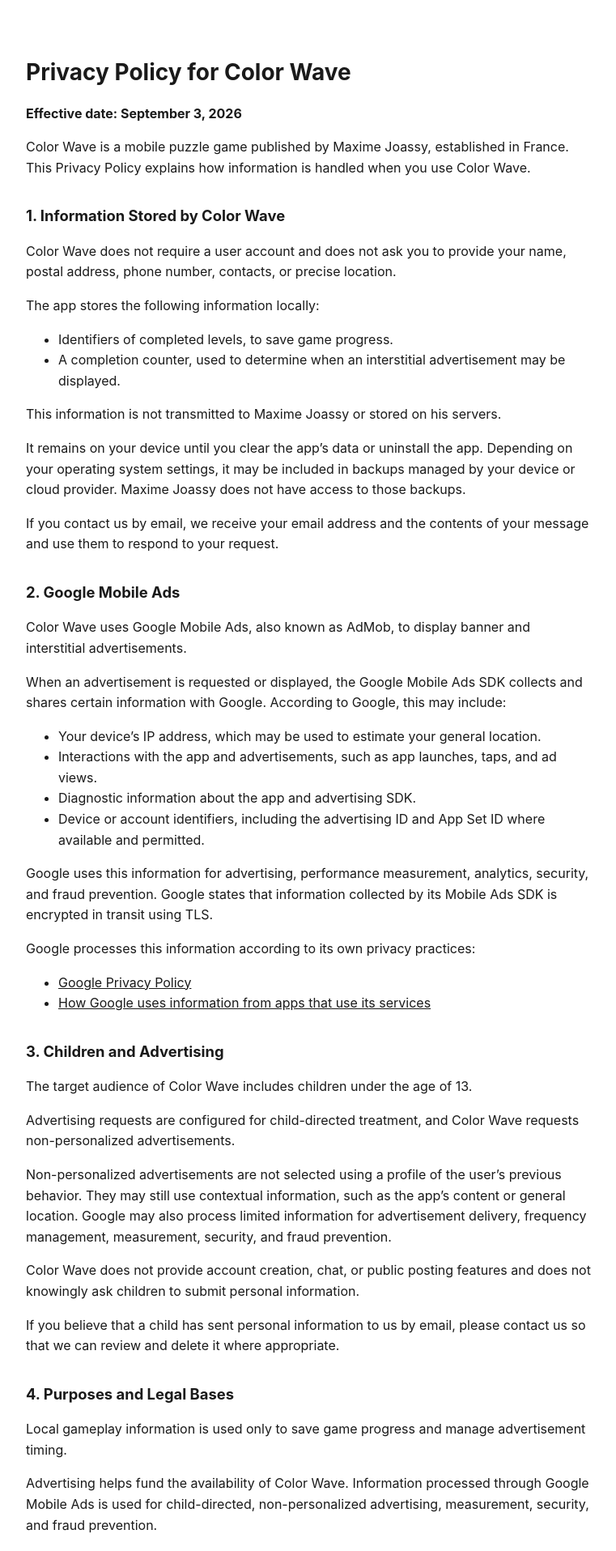
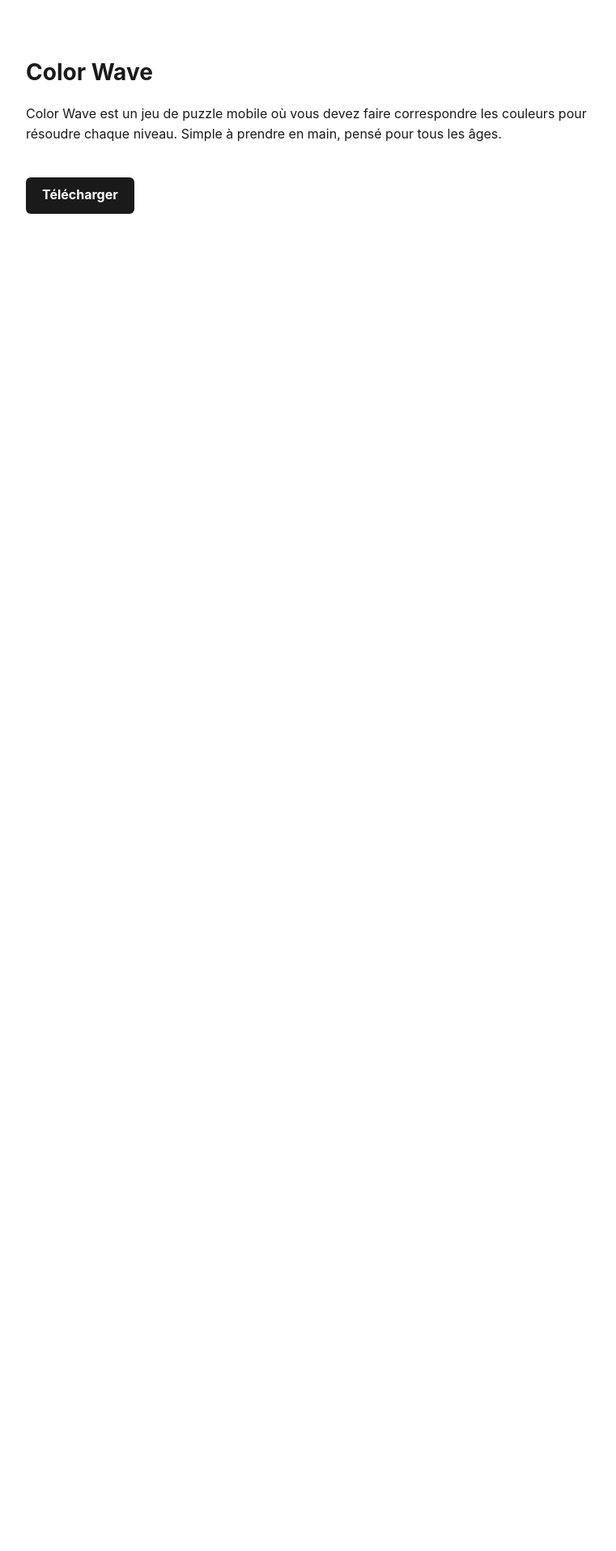
Before and after one commit to ColorWave-app/color-wave-static, a Jekyll site: the page built from index.md, in a window 1280 px wide. Shown: the top 1915 px of the page at 81% size, without its empty margins (258-1019 px from the left). Built offline with Jekyll 4.4.1, drawn with Linux system fonts in a browser that asks for light colours; after the commit the page ends 900 px from its top, so only the background shows below that; some of the changed text lies outside the part shown.

Commit message:
feat: add index page

```diff
--- a/_config.yml
+++ b/_config.yml
@@ -1,5 +1,5 @@
 title: Color Wave
-description: Privacy Policy for the Color Wave mobile app
+description: Color Wave, a mobile puzzle game
 lang: en
 
 # GitHub Pages builds with the github-pages gem; keep plugins minimal.
--- a/assets/css/style.css
+++ b/assets/css/style.css
@@ -47,3 +47,18 @@ a {
 a:hover {
   text-decoration: none;
 }
+
+.download-button {
+  display: inline-block;
+  margin-top: 1.5rem;
+  padding: 0.6rem 1.25rem;
+  background: #1a1a1a;
+  color: #ffffff;
+  text-decoration: none;
+  border-radius: 6px;
+  font-weight: 700;
+}
+
+.download-button:hover {
+  background: #333333;
+}
--- /dev/null
+++ b/index.md
@@ -0,0 +1,12 @@
+---
+layout: default
+title: Color Wave
+---
+
+# Color Wave
+
+Color Wave est un jeu de puzzle mobile où vous devez faire correspondre les
+couleurs pour résoudre chaque niveau. Simple à prendre en main, pensé pour
+tous les âges.
+
+<a class="download-button" href="#">Télécharger</a>
--- a/PRIVACY_POLICY.md
+++ b/privacy.md
@@ -1,7 +1,6 @@
 ---
 layout: default
 title: Privacy Policy
-permalink: /
 ---
 
 # Privacy Policy for Color Wave
```
Also changed, not shown: .github/copilot-instructions.md, README.md.
